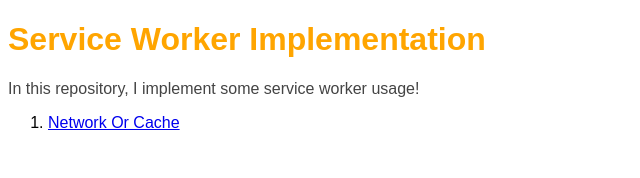
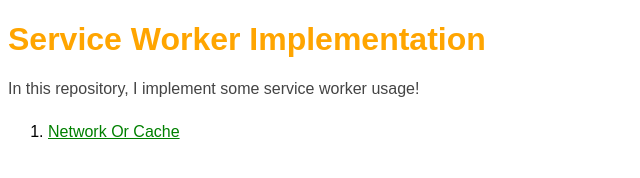
Before and after one commit to ms-fadaei/service-worker, a plain HTML site: page index.html in a window 1280 px wide. Shown: the whole page, without its empty margins (0-640 px from the left). Drawn offline with Linux system fonts and the light colour scheme.

Commit message:
fix: add missing style

```diff
--- a/assets/style/style.css
+++ b/assets/style/style.css
@@ -9,3 +9,15 @@ h1 {
 p {
     color: #444;
 }
+
+ol {
+    margin-top: 25px;
+}
+
+ol > li {
+    margin-bottom: 10px;
+}
+
+ol > li > a {
+    color: green;
+}
```
